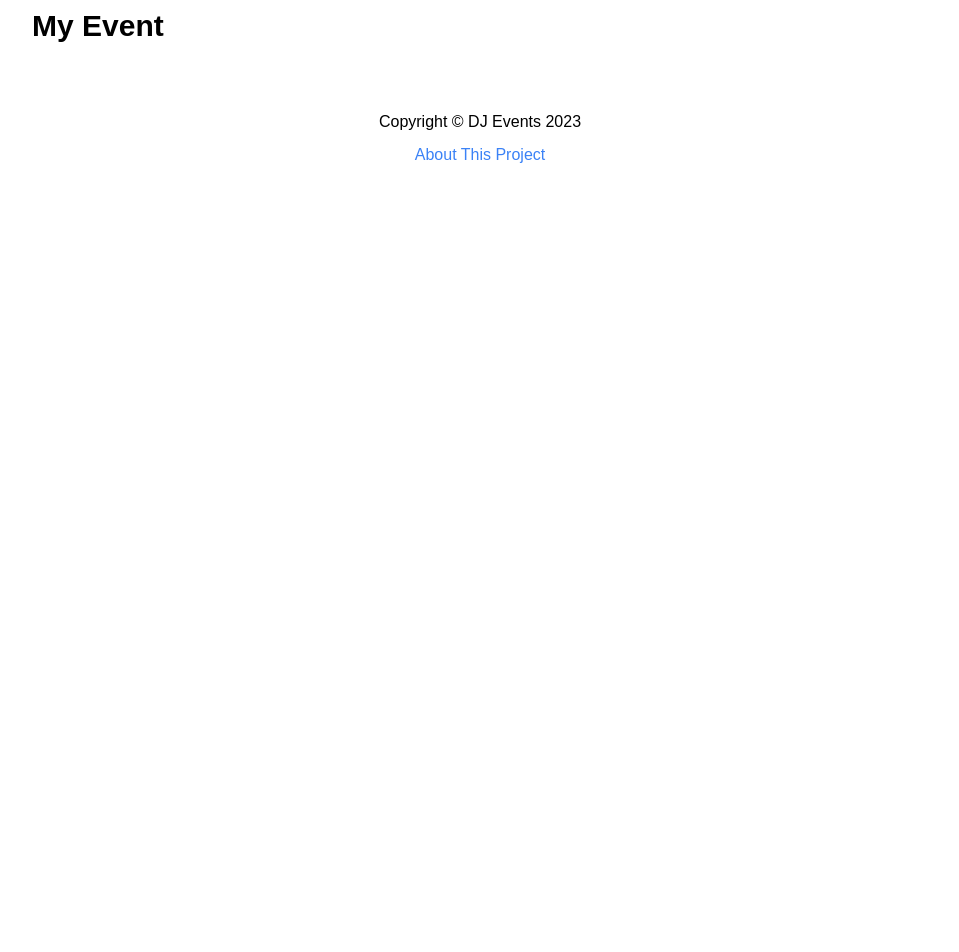
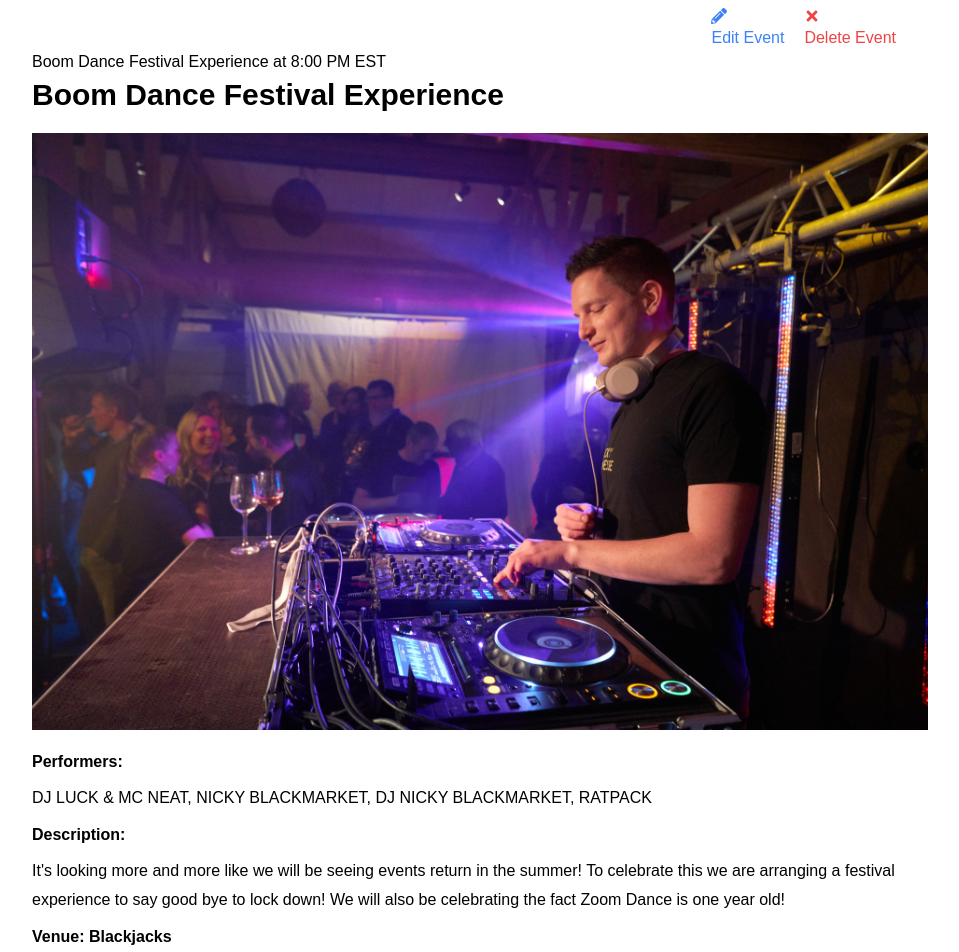
Before and after one commit to MahdiQorbani/DJ-Events-NextJS-frontend, a Next.js app: page /events/boom-dance-festival-experience in a window 1280 px wide. Shown: the part 120-1072 px from the top of the page, without its empty margins (160-1119 px from the left). Before the commit the page ends 800 px from the top, so only its background shows below. Built offline with nearby package versions, Linux system fonts and the light colour scheme; no server answers.

Commit message:
single event page

```diff
--- a/pages/events/[slug].js
+++ b/pages/events/[slug].js
@@ -1,11 +1,71 @@
 import Layout from "@/components/Layout";
+import Link from "next/link";
+import Image from "next/image";
+import { FaPencilAlt, FaTimes } from "react-icons/fa";
+import { API_URL } from "@/config";
 
-const EventPage = () => {
+const EventPage = ({ evt }) => {
+  const deleteEvent = (e) => {
+    console.log("delete");
+  };
   return (
     <Layout>
-      <h1>My Event</h1>
+      <div className="relative pt-10">
+        <div className="absolute flex right-8 top-0">
+          <Link href={`/events/edit/${evt.id}`}>
+            <FaPencilAlt /> Edit Event
+          </Link>
+          <a href="#" className="ml-5 text-red-500" onClick={deleteEvent}>
+            <FaTimes /> Delete Event
+          </a>
+        </div>
+
+        <span>
+          {evt.name} at {evt.time}
+        </span>
+        <h1>{evt.name}</h1>
+        {evt.image && (
+          <div className="mb-5">
+            <Image src={evt.image} width={960} height={600} />
+          </div>
+        )}
+        <h4>Performers:</h4>
+        <p>{evt.performers}</p>
+        <h4>Description:</h4>
+        <p>{evt.description}</p>
+        <h4>Venue: {evt.venue}</h4>
+        <p>{evt.address}</p>
+
+        <Link href="/events" className="block mt-10">
+          {"<"} Go Back
+        </Link>
+      </div>
     </Layout>
   );
 };
 
 export default EventPage;
+
+export async function getStaticPaths() {
+  const res = await fetch(`${API_URL}/api/events`);
+  const events = await res.json();
+
+  const paths = events.map((evt) => ({ params: { slug: evt.slug } }));
+
+  return {
+    paths,
+    fallback: true,
+  };
+}
+
+export async function getStaticProps({ params: { slug } }) {
+  const res = await fetch(`${API_URL}/api/events/${slug}`);
+  const events = await res.json();
+
+  return {
+    props: {
+      evt: events[0],
+    },
+    revalidate: 1,
+  };
+}
```
